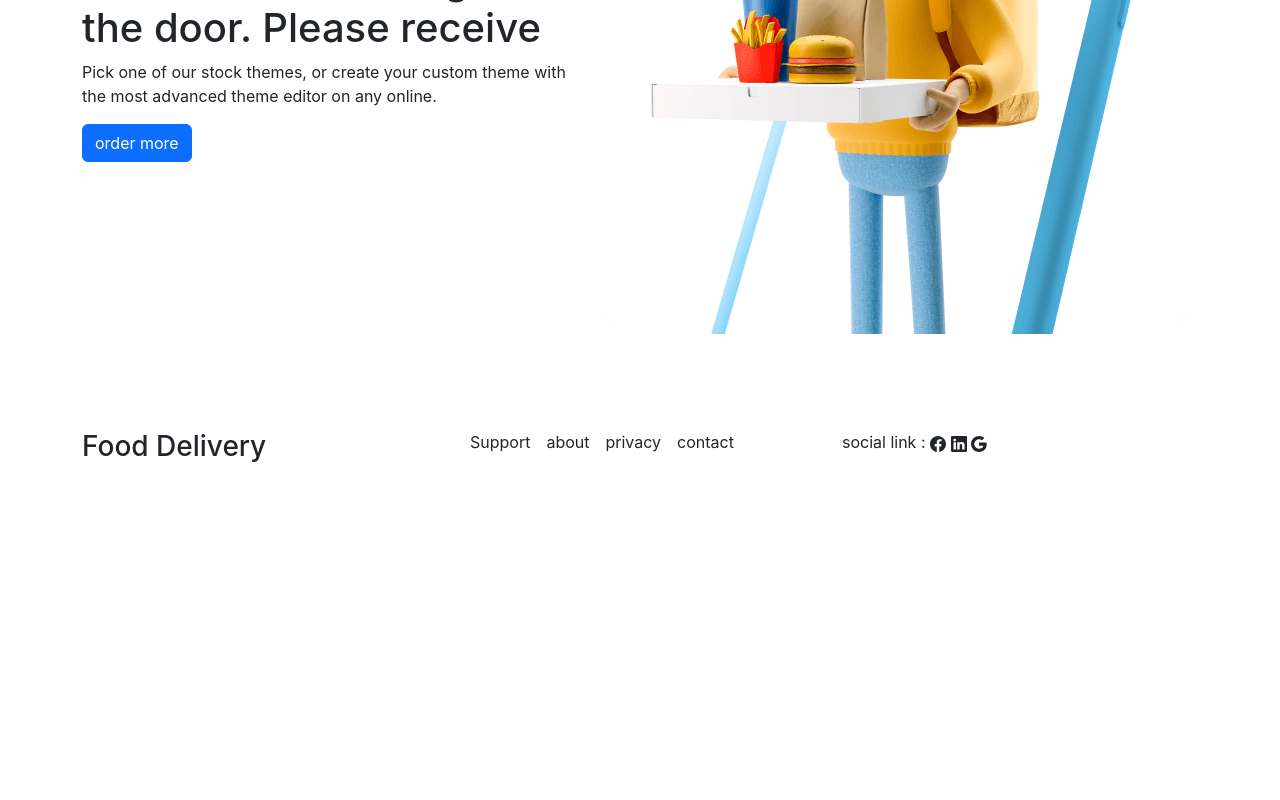
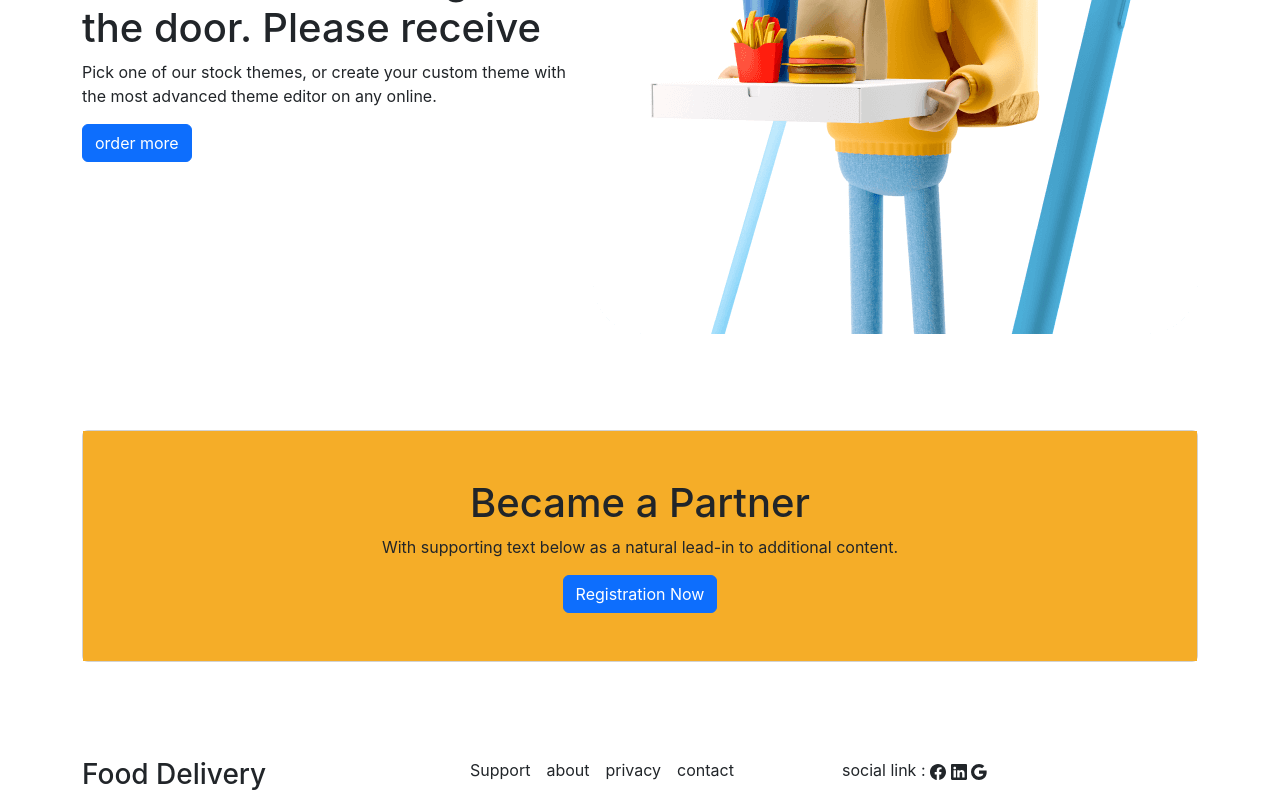
Before and after one commit to me-sajib/food-delivery, a React (Create React App) app: page / in a window 1280 px wide. Shown: the part 3606-4406 px from the top of the page. Before the commit the page ends 4078 px from the top, so only its background shows below. Built offline with nearby package versions, Linux system fonts and the light colour scheme; no server answers.

Commit message:
became a partner component added

```diff
--- a/src/App.css
+++ b/src/App.css
@@ -43,14 +43,14 @@ span.apple-icon svg {
 }
 
 /* small device banner-image hide */
-@media (max-width: 768px)  {
+@media (max-width: 768px) {
   .banner-images,
   .delivery-logos {
     display: none;
   }
 }
 @media (min-width: 320px) and (max-width: 768px) {
-  .sm-none{
+  .sm-none {
     display: none;
   }
- }
+}
--- /dev/null
+++ b/src/components/BecameAPartner.js
@@ -0,0 +1,23 @@
+import React from "react";
+import { Link } from "react-router-dom";
+
+const BecameAPartner = () => {
+  return (
+    <div className="container py-5 ">
+      <div className="card text-center ">
+        <div style={{ background: "#F5AD28" }} className="card-body py-5">
+          <h1 className="card-title">Became a Partner</h1>
+          <p className="card-text">
+            With supporting text below as a natural lead-in to additional
+            content.
+          </p>
+          <Link className="btn btn-primary" to="/">
+            Registration Now
+          </Link>
+        </div>
+      </div>
+    </div>
+  );
+};
+
+export default BecameAPartner;
--- a/src/components/Home.js
+++ b/src/components/Home.js
@@ -5,6 +5,7 @@ import FastDelivery from "../pages/HowToWork/FastDelivery";
 import WorkSystem from "../pages/HowToWork/WorkSystem";
 import Foods from "../pages/Services/Foods";
 import Banner from "./Banner";
+import BecameAPartner from "./BecameAPartner";
 
 const Home = () => {
   return (
@@ -15,6 +16,7 @@ const Home = () => {
       <FastDelivery />
       <Apps />
       <DoorOrder />
+      <BecameAPartner />
     </div>
   );
 };
```
